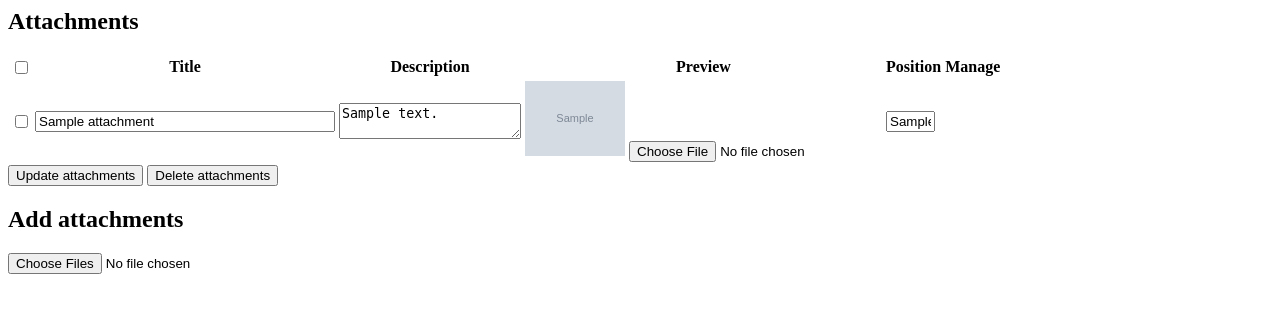
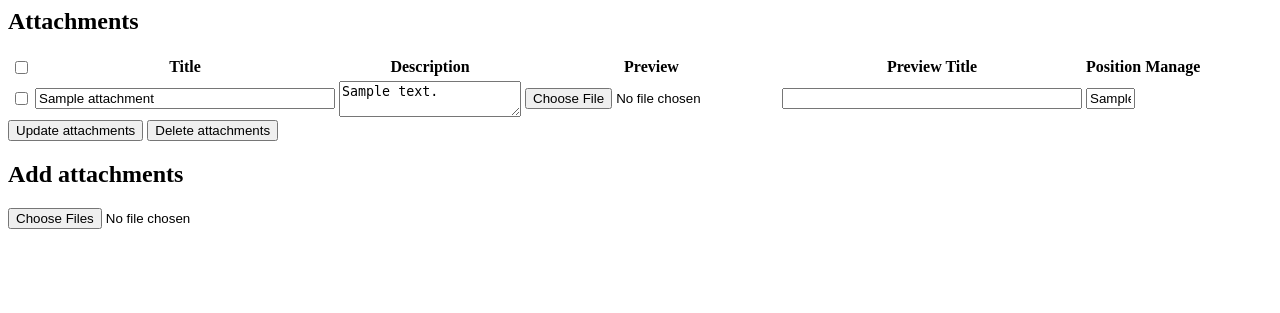
Before and after one commit to diefenbach-fz/lfs-downloadable-products, a Django app: template lfs_downloadable_products/templates/lfs_downloadable_products/attachments.html in a window 1280 px wide. Shown: the top 313 px of the page. Run offline with Django 3.2, Linux system fonts and the light colour scheme; the template is opened without the code that fills it: most values are stand-ins (such as "Sample title", 1, 10 or a date in 2020); grey boxes marked "Sample" are stand-in pictures; parts of the project's set-up code (start-up, migrations or seed data) failed here and were passed over.

Commit message:
First working version 3

```diff
--- a/lfs_downloadable_products/templates/lfs_downloadable_products/attachments.html
+++ b/lfs_downloadable_products/templates/lfs_downloadable_products/attachments.html
@@ -24,6 +24,9 @@
                 <th class="small">
                     {% trans 'Preview' %}
                 </th>
+                <th class="small">
+                    {% trans 'Preview Title' %}
+                </th>
                 <th class="right-padding">
                     {% trans 'Position' %}
                 </th>
@@ -46,10 +49,13 @@
                         <textarea name="description-{{ attachment.id }}">{{ attachment.description }}</textarea>
                     </td>
                     <td>
-                        {% if attachment.image %}
-                            <img width="100px" src="{{ MEDIA_URL }}{{ attachment.image }}" />
+                        {% if attachment.preview %}
+                            <span>{{ attachment.get_preview_filename }}</span>
                         {% endif %}
-                        <input type="file" name="image-{{ attachment.id }}" />
+                        <input type="file" name="preview-{{ attachment.id }}" />
+                    </td>
+                    <td>
+                        <input type="text" name="preview-title-{{ attachment.id }}" value="{{ attachment.preview_title }}" style="width:300px" />
                     </td>
                     <td class="right-padding">
                         <input type="text" name="position-{{ attachment.id }}" value="{{ attachment.position }}" size="3" />
```
Also changed, not shown: lfs_downloadable_products/models.py (+19 -3 lines), lfs_downloadable_products/views.py (+6 -5 lines), lfs_downloadable_products/locale/de/LC_MESSAGES/django.po, 1 other file.
